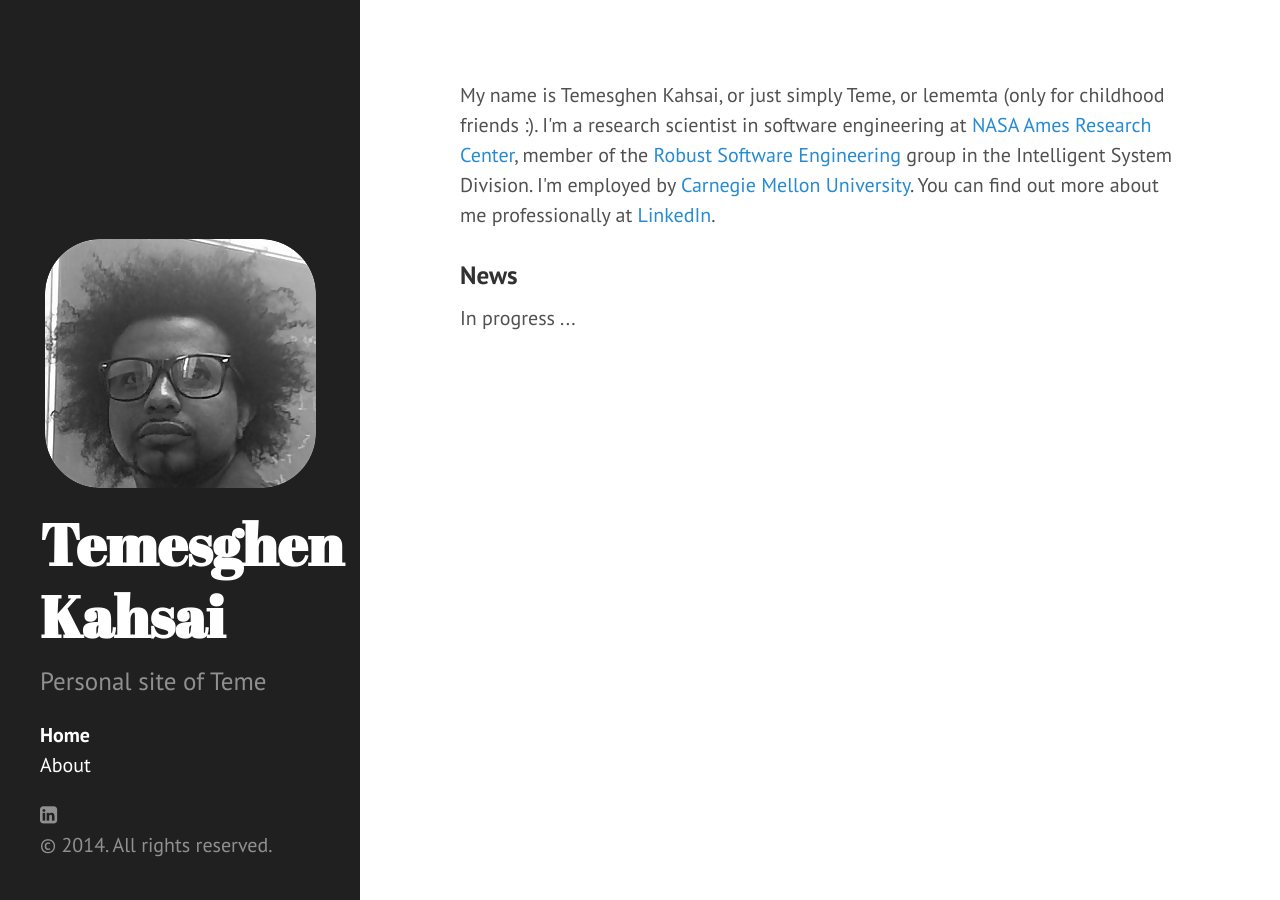
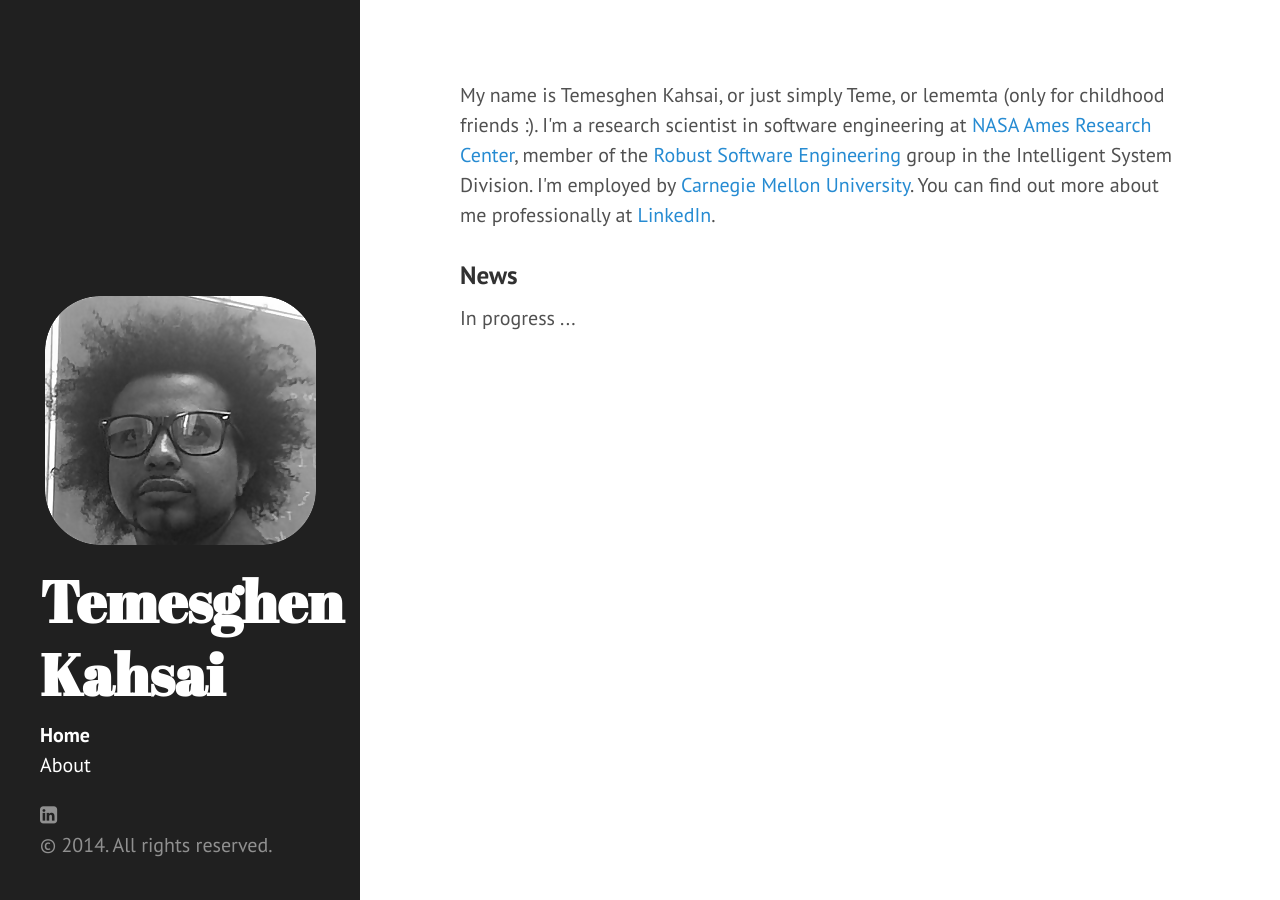
Before and after one commit to lememta/lememta.github.io, a Jekyll site: the page built from index.html, in a window 1280 px wide. Built offline with Jekyll 4.4.1, drawn with Linux system fonts in a browser that asks for light colours; nearby versions of some CDN libraries; the list of posts is cut into pages by our own code.

Commit message:
first version

```diff
--- a/_includes/sidebar.html
+++ b/_includes/sidebar.html
@@ -7,7 +7,7 @@
 
     <div class="sidebar-about">
       <h1>{{ site.title }}</h1>
-      <p class="lead">{{ site.description }}</p>
+      <!-- <p class="lead">{{ site.description }}</p> -->
     </div>
 
     <ul class="sidebar-nav">
```
